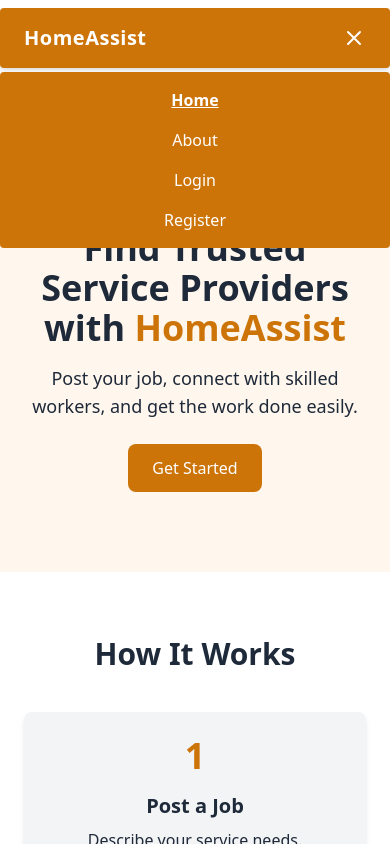
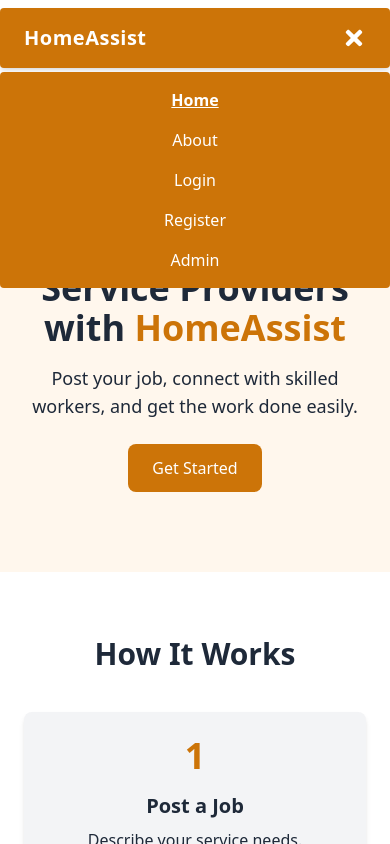
Before and after one commit to Nitushborse/homeassist, a React (Vite) app: page / in a window 390 px wide. Both pictures are taken after a click on the button 354 px from the left and 38 px from the top of the page. Shown: the top 844 px of the page. Built offline with nearby package versions, Linux system fonts and the light colour scheme; no server answers.

Commit message:
fixed the navbar resposiveness  issue

```diff
--- a/src/components/Navbar.jsx
+++ b/src/components/Navbar.jsx
@@ -1,10 +1,252 @@
+// import { useState } from "react";
+// import { NavLink } from "react-router-dom";
+// import { FaUserCircle } from "react-icons/fa";
+// import { useSelector, useDispatch } from "react-redux";
+// import { clearUser } from "../features/auth/authSlice.js";
+// import { logoutUser } from "../services/authService.js";
+// import { useNavigate } from 'react-router-dom';
+// export default function Navbar() {
+//   const [isOpen, setIsOpen] = useState(false);
+//   const [isProfileDropdownOpen, setIsProfileDropdownOpen] = useState(false);
+//   const navigate = useNavigate();
+
+//   const { user, isAuthenticated } = useSelector((state) => state.auth);
+//   const dispatch = useDispatch();
+
+//   const navLinkClasses = ({ isActive }) =>
+//     isActive ? "underline font-semibold" : "hover:underline";
+
+//   const handleLogout = async () => {
+//     setIsProfileDropdownOpen(false);
+//     dispatch(clearUser());
+//     await logoutUser();
+//     navigate('/');
+//   };
+
+//   return (
+//     <nav className="container-centered bg-primary text-white px-6 py-4 flex items-center justify-between shadow-md rounded-sm mt-2">
+//       {/* Logo */}
+//       <NavLink to="/" className="text-xl font-bold tracking-wide">
+//         HomeAssist
+//       </NavLink>
+
+//       {/* Desktop Menu */}
+//       <div className="hidden md:flex gap-6 items-center">
+//         <NavLink to="/" className={navLinkClasses}>
+//           Home
+//         </NavLink>
+
+
+//         {/* Role-based links (only when logged in) */}
+//         {isAuthenticated && user?.role === "client" && (
+//           <NavLink to="/client/posts" className={navLinkClasses}>
+//             My Posts
+//           </NavLink>
+//         )}
+//         {isAuthenticated && user?.role === "freelancer" && (
+//           <>
+//             <NavLink to="/freelancer/dashboard" className={navLinkClasses}>
+//               Dashboard
+//             </NavLink>
+//             <NavLink to="/freelancer/jobs" className={navLinkClasses}>
+//               My Jobs
+//             </NavLink>
+//           </>
+//         )}
+
+//         {isAuthenticated && user?.role === "admin" && (
+//           <>
+//             <NavLink to="/admin/dashboard" className={navLinkClasses}>
+//               Dashboard
+//             </NavLink>
+//             <NavLink to="/client/posts" className={navLinkClasses}>
+//               My Posts
+//             </NavLink>
+//             <NavLink to="/freelancer/jobs" className={navLinkClasses}>
+//               My Jobs
+//             </NavLink>
+//           </>
+//         )}
+
+//         <NavLink to="/about" className={navLinkClasses}>
+//           About
+//         </NavLink>
+
+//         {/* If not logged in → show Login/Register */}
+//         {!isAuthenticated && (
+//           <>
+
+//             <NavLink to="/register" className={navLinkClasses}>
+//               Register
+//             </NavLink>
+//             <NavLink to="/login" className={navLinkClasses}>
+//               Login
+//             </NavLink>
+
+//             <p className=" mx-[-15px]">|</p>
+//             <NavLink to="/Adminlogin" className={navLinkClasses}>
+//               Admin
+//             </NavLink>
+
+//           </>
+//         )}
+//       </div>
+
+//       {/* Profile Dropdown (only when logged in) */}
+//       {isAuthenticated && (
+//         <div className="relative hidden md:block">
+//           <button
+//             className="focus:outline-none"
+//             onClick={() => setIsProfileDropdownOpen(!isProfileDropdownOpen)}
+//           >
+//             <FaUserCircle size={30} />
+//           </button>
+//           {isProfileDropdownOpen && (
+//             <div className="absolute right-0 mt-2 w-48 bg-white text-gray-800 rounded-lg shadow-xl py-2">
+//               <NavLink
+//                 to="/profile"
+//                 className="block px-4 py-2 hover:bg-gray-100"
+//                 onClick={() => setIsProfileDropdownOpen(false)}
+//               >
+//                 My Profile
+//               </NavLink>
+//               <button
+//                 onClick={handleLogout}
+//                 className="block w-full text-left px-4 py-2 hover:bg-gray-100 text-red-500"
+//               >
+//                 Logout
+//               </button>
+//             </div>
+//           )}
+//         </div>
+//       )}
+
+//       {/* Mobile Menu Button */}
+//       <button
+//         className="md:hidden focus:outline-none"
+//         onClick={() => setIsOpen(!isOpen)}
+//       >
+//         <svg
+//           xmlns="http://www.w3.org/2000/svg"
+//           className="h-6 w-6"
+//           fill="none"
+//           viewBox="0 0 24 24"
+//           stroke="currentColor"
+//         >
+//           {isOpen ? (
+//             <path
+//               strokeLinecap="round"
+//               strokeLinejoin="round"
+//               strokeWidth={2}
+//               d="M6 18L18 6M6 6l12 12"
+//             />
+//           ) : (
+//             <path
+//               strokeLinecap="round"
+//               strokeLinejoin="round"
+//               strokeWidth={2}
+//               d="M4 6h16M4 12h16M4 18h16"
+//             />
+//           )}
+//         </svg>
+//       </button>
+
+//       {/* Mobile Menu */}
+//       {isOpen && (
+//         <div className="absolute mt-2 rounded-sm top-16 left-0 w-full bg-primary text-white flex flex-col items-center gap-4 py-4 md:hidden">
+//           <NavLink
+//             to="/"
+//             className={navLinkClasses}
+//             onClick={() => setIsOpen(false)}
+//           >
+//             Home
+//           </NavLink>
+
+
+//           {/* Role-based links */}
+//           {isAuthenticated && user?.role === "client" && (
+//             <NavLink
+//               to="/client/posts"
+//               className={navLinkClasses}
+//               onClick={() => setIsOpen(false)}
+//             >
+//               My Posts
+//             </NavLink>
+//           )}
+//           {isAuthenticated && user?.role === "freelancer" && (
+//             <>
+//               <NavLink to="/freelancer/dashboard" className={navLinkClasses}>
+//                 Dashboard
+//               </NavLink>
+//               <NavLink
+//                 to="/freelancer/jobs"
+//                 className={navLinkClasses}
+//                 onClick={() => setIsOpen(false)}
+//               >
+//                 My Jobs
+//               </NavLink>
+//             </>
+//           )}
+//           {isAuthenticated && user?.role === "admin" && (
+//             <>
+//               <NavLink
+//                 to="/client/posts"
+//                 className={navLinkClasses}
+//                 onClick={() => setIsOpen(false)}
+//               >
+//                 My Posts
+//               </NavLink>
+//               <NavLink
+//                 to="/freelancer/jobs"
+//                 className={navLinkClasses}
+//                 onClick={() => setIsOpen(false)}
+//               >
+//                 My Jobs
+//               </NavLink>
+//             </>
+//           )}
+
+//           <NavLink
+//             to="/about"
+//             className={navLinkClasses}
+//             onClick={() => setIsOpen(false)}
+//           >
+//             About
+//           </NavLink>
+
+//           {/* If not logged in → show Login/Register */}
+//           {!isAuthenticated && (
+//             <>
+//               <NavLink
+//                 to="/login"
+//                 className={navLinkClasses}
+//                 onClick={() => setIsOpen(false)}
+//               >
+//                 Login
+//               </NavLink>
+//               <NavLink
+//                 to="/register"
+//                 className={navLinkClasses}
+//                 onClick={() => setIsOpen(false)}
+//               >
+//                 Register
+//               </NavLink>
+//             </>
+//           )}
+//         </div>
+//       )}
+//     </nav>
+//   );
+// }
+
 import { useState } from "react";
-import { NavLink } from "react-router-dom";
+import { NavLink, useNavigate } from "react-router-dom";
 import { FaUserCircle } from "react-icons/fa";
 import { useSelector, useDispatch } from "react-redux";
 import { clearUser } from "../features/auth/authSlice.js";
 import { logoutUser } from "../services/authService.js";
-import { useNavigate } from 'react-router-dom';
+import { FaBars, FaTimes } from "react-icons/fa"; // Import icons for mobile menu
+
 export default function Navbar() {
   const [isOpen, setIsOpen] = useState(false);
   const [isProfileDropdownOpen, setIsProfileDropdownOpen] = useState(false);
@@ -18,13 +260,14 @@ export default function Navbar() {
 
   const handleLogout = async () => {
     setIsProfileDropdownOpen(false);
+    setIsOpen(false); // Close mobile menu on logout
     dispatch(clearUser());
     await logoutUser();
     navigate('/');
   };
 
   return (
-    <nav className="container-centered bg-primary text-white px-6 py-4 flex items-center justify-between shadow-md rounded-sm mt-2">
+    <nav className="relative container-centered bg-primary text-white px-6 py-4 flex items-center justify-between shadow-md rounded-sm mt-2">
       {/* Logo */}
       <NavLink to="/" className="text-xl font-bold tracking-wide">
         HomeAssist
@@ -35,7 +278,6 @@ export default function Navbar() {
         <NavLink to="/" className={navLinkClasses}>
           Home
         </NavLink>
-
 
         {/* Role-based links (only when logged in) */}
         {isAuthenticated && user?.role === "client" && (
@@ -53,17 +295,10 @@ export default function Navbar() {
             </NavLink>
           </>
         )}
-
         {isAuthenticated && user?.role === "admin" && (
           <>
             <NavLink to="/admin/dashboard" className={navLinkClasses}>
               Dashboard
-            </NavLink>
-            <NavLink to="/client/posts" className={navLinkClasses}>
-              My Posts
-            </NavLink>
-            <NavLink to="/freelancer/jobs" className={navLinkClasses}>
-              My Jobs
             </NavLink>
           </>
         )}
@@ -75,19 +310,16 @@ export default function Navbar() {
         {/* If not logged in → show Login/Register */}
         {!isAuthenticated && (
           <>
-
             <NavLink to="/register" className={navLinkClasses}>
               Register
             </NavLink>
             <NavLink to="/login" className={navLinkClasses}>
               Login
             </NavLink>
-
-            <p className=" mx-[-15px]">|</p>
+            <span className="mx-[-15px] hidden md:inline">|</span>
             <NavLink to="/Adminlogin" className={navLinkClasses}>
               Admin
             </NavLink>
-
           </>
         )}
       </div>
@@ -102,7 +334,7 @@ export default function Navbar() {
             <FaUserCircle size={30} />
           </button>
           {isProfileDropdownOpen && (
-            <div className="absolute right-0 mt-2 w-48 bg-white text-gray-800 rounded-lg shadow-xl py-2">
+            <div className="absolute right-0 mt-2 w-48 bg-white text-gray-800 rounded-lg shadow-xl py-2 z-20">
               <NavLink
                 to="/profile"
                 className="block px-4 py-2 hover:bg-gray-100"
@@ -123,37 +355,15 @@ export default function Navbar() {
 
       {/* Mobile Menu Button */}
       <button
-        className="md:hidden focus:outline-none"
+        className="md:hidden focus:outline-none text-white z-20"
         onClick={() => setIsOpen(!isOpen)}
       >
-        <svg
-          xmlns="http://www.w3.org/2000/svg"
-          className="h-6 w-6"
-          fill="none"
-          viewBox="0 0 24 24"
-          stroke="currentColor"
-        >
-          {isOpen ? (
-            <path
-              strokeLinecap="round"
-              strokeLinejoin="round"
-              strokeWidth={2}
-              d="M6 18L18 6M6 6l12 12"
-            />
-          ) : (
-            <path
-              strokeLinecap="round"
-              strokeLinejoin="round"
-              strokeWidth={2}
-              d="M4 6h16M4 12h16M4 18h16"
-            />
-          )}
-        </svg>
+        {isOpen ? <FaTimes size={24} /> : <FaBars size={24} />}
       </button>
 
       {/* Mobile Menu */}
       {isOpen && (
-        <div className="absolute mt-2 rounded-sm top-16 left-0 w-full bg-primary text-white flex flex-col items-center gap-4 py-4 md:hidden">
+        <div className="absolute top-16 left-0 right-0 w-full bg-primary text-white flex flex-col items-center gap-4 py-4 md:hidden rounded-sm z-10">
           <NavLink
             to="/"
             className={navLinkClasses}
@@ -162,6 +372,16 @@ export default function Navbar() {
             Home
           </NavLink>
 
+          {/* Profile link for mobile */}
+          {isAuthenticated && (
+            <NavLink
+              to="/profile"
+              className={navLinkClasses}
+              onClick={() => setIsOpen(false)}
+            >
+              My Profile
+            </NavLink>
+          )}
 
           {/* Role-based links */}
           {isAuthenticated && user?.role === "client" && (
@@ -175,7 +395,11 @@ export default function Navbar() {
           )}
           {isAuthenticated && user?.role === "freelancer" && (
             <>
-              <NavLink to="/freelancer/dashboard" className={navLinkClasses}>
+              <NavLink
+                to="/freelancer/dashboard"
+                className={navLinkClasses}
+                onClick={() => setIsOpen(false)}
+              >
                 Dashboard
               </NavLink>
               <NavLink
@@ -190,18 +414,11 @@ export default function Navbar() {
           {isAuthenticated && user?.role === "admin" && (
             <>
               <NavLink
-                to="/client/posts"
+                to="/admin/dashboard"
                 className={navLinkClasses}
                 onClick={() => setIsOpen(false)}
               >
-                My Posts
-              </NavLink>
-              <NavLink
-                to="/freelancer/jobs"
-                className={navLinkClasses}
-                onClick={() => setIsOpen(false)}
-              >
-                My Jobs
+                Dashboard
               </NavLink>
             </>
           )}
@@ -231,7 +448,24 @@ export default function Navbar() {
               >
                 Register
               </NavLink>
+              <NavLink
+                to="/Adminlogin"
+                className={navLinkClasses}
+                onClick={() => setIsOpen(false)}
+              >
+                Admin
+              </NavLink>
             </>
+          )}
+
+          {/* Logout button for mobile */}
+          {isAuthenticated && (
+            <button
+              onClick={handleLogout}
+              className="text-red-500 font-semibold"
+            >
+              Logout
+            </button>
           )}
         </div>
       )}
```
